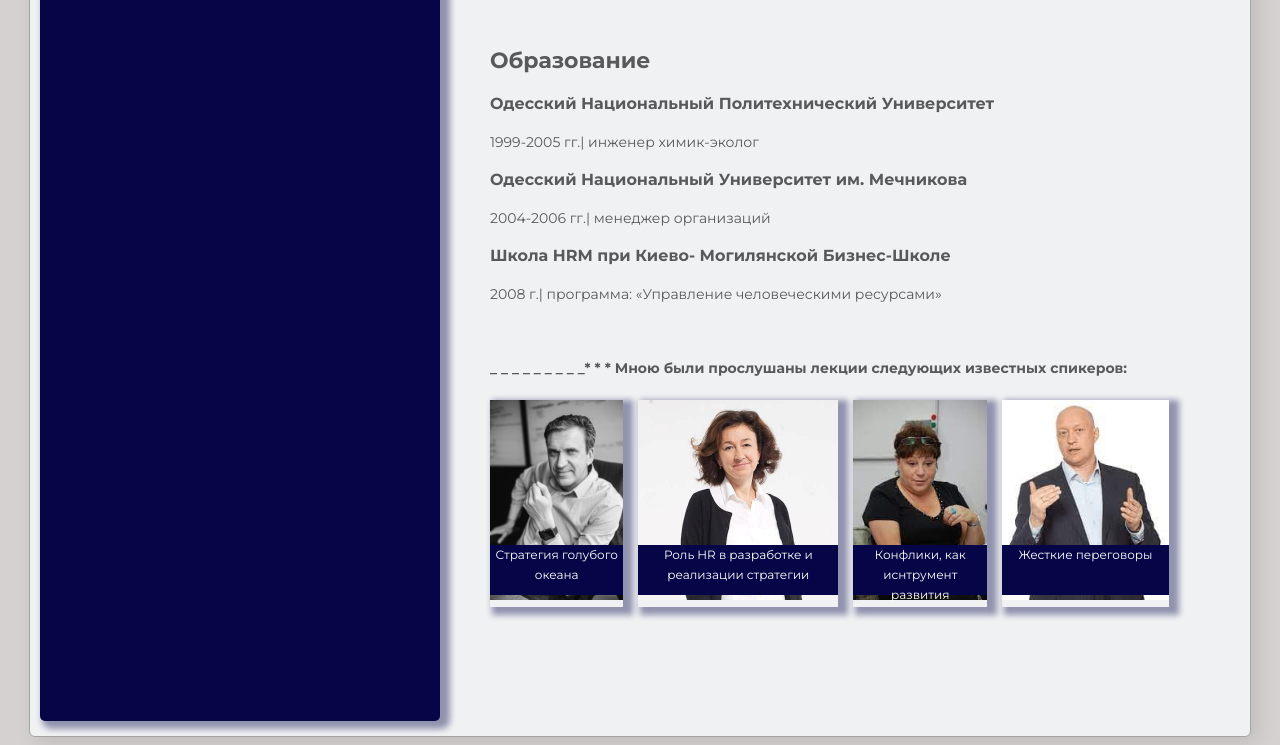
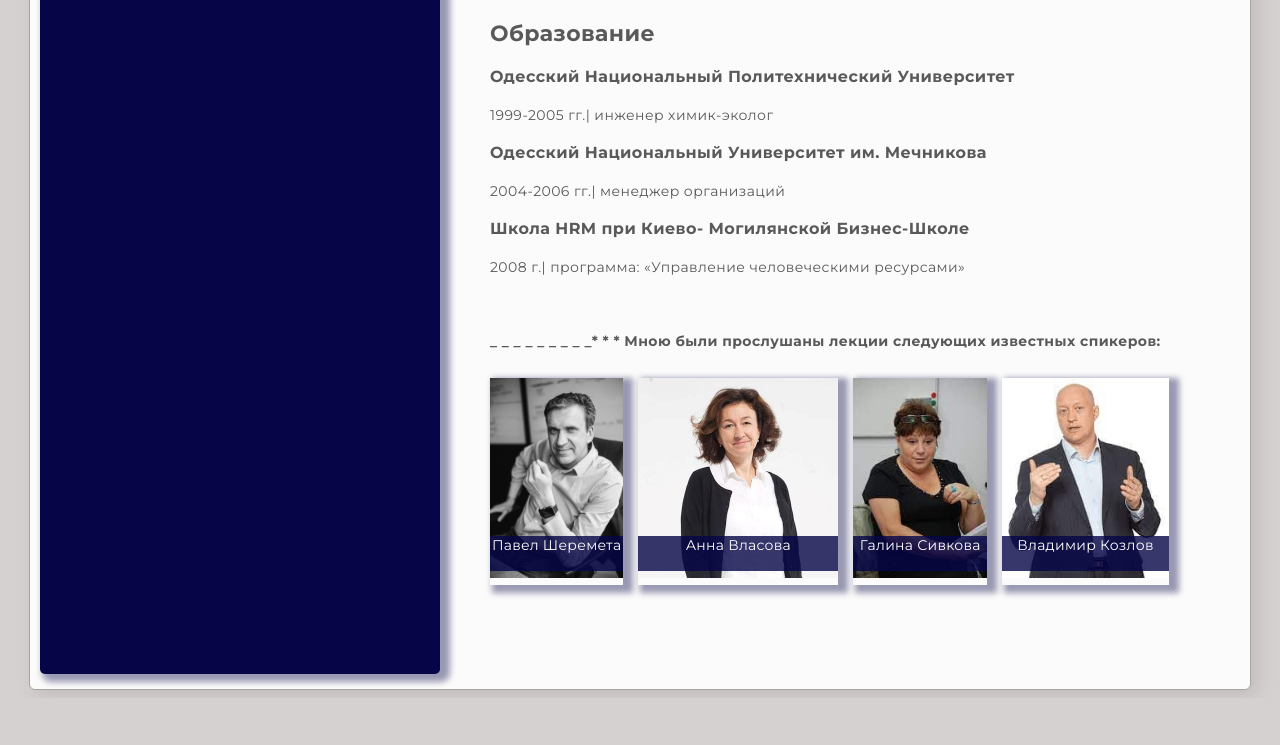
Before and after one commit to MarynaYa/cv_yaneva, a plain HTML site: page index.html in a window 1280 px wide. Shown: the part 1558-2303 px from the top of the page. After the commit the page ends 2256 px from the top, so only its background shows below. Drawn offline with Linux system fonts and the light colour scheme.

Commit message:
spicer-correct

```diff
--- a/index.html
+++ b/index.html
@@ -88,18 +88,18 @@
             <ul class="trainer-list list">
                 <li class="trainer-list__item">
                     <img src="./img/sheremeta4-76397 (1).jpg" widht="150" height="200" alt="">
-                    <p class="trainer-list__text">Стратегия голубого океана</p>
+                    <p class="trainer-list__text">Павел Шеремета</p>
                 </li><li class="trainer-list__item">
                     <img src="./img/avlasova (1).jpg" widht="150" height="200"  alt="">
-                    <p class="trainer-list__text">Роль HR в разработке и реализации стратегии</p>
+                    <p class="trainer-list__text">Анна Власова</p>
                 </li>
                 <li class="trainer-list__item">
                     <img src="./img/gsivkova (1).jpg" widht="150" height="200" alt="">
-                    <p class="trainer-list__text">Конфлики, как иснтрумент развития</p>
+                    <p class="trainer-list__text">Галина Сивкова</p>
                 </li>
                 <li class="trainer-list__item">
                     <img src="./img/vkozlov (1).jpg" widht="150" height="200" alt="">
-                    <p class="trainer-list__text">Жесткие переговоры</p>
+                    <p class="trainer-list__text">Владимир Козлов</p>
                 </li>
             </ul>
 
@@ -131,7 +131,7 @@
                     <svg class="contact-icon" width="14" height="14">
                         <use href="./img/sprite-socialnetwork.svg#icon-linkedin"></use>
                     </svg>
-                    <a href="../https://www.linkedin.com/in/%D0%BC%D0%B0%D1%80%D0%B8%D0%BD%D0%B0-%D1%8F%D0%BD%D0%B5%D0%B2%D0%B0-47426a68/?originalSubdomain=ua">Linkedin</a>
+                    <a href="../https:/https://linkedin.com/in/%D0%BC%D0%B0%D1%80%D0%B8%D0%BD%D0%B0-%D1%8F%D0%BD%D0%B5%D0%B2%D0%B0-47426a68/">Linkedin</a>
                 </li>
             </ul>
         </section>
@@ -145,7 +145,7 @@
                         <li>Амбициозность</li>
                         <li>Умение убеждать</li>
                         <li>Аналитичность</li>
-                        <li>Высокая адаптивностьt</li>
+                        <li>Высокая адаптивность</li>
                     </ul>
                      </li>
                 <li class="person-item">
--- a/styles/style.css
+++ b/styles/style.css
@@ -1,9 +1,10 @@
 body {
-      font-family: Montserrat;
+    font-family: Montserrat;
     font-weight: 400;
     font-size: 14px;
     line-height: 24px;
     font-style: normal;
+    letter-spacing: 0.03em;
     color: #595959;
     background-color: #d6d1d1;
 }
@@ -14,7 +15,7 @@ body {
     border: 1px solid #a4a4a4;
     box-shadow: 6px 6px 20px rgb(0 0 0 / 10%);
     border-radius: 6px;
-    background-color: rgb(239, 241, 243);
+    background-color: rgb(251, 251, 251);
     align-content: center;
     margin: 0 auto;
     padding: 15px 10px;
@@ -22,7 +23,7 @@ body {
 h1 {
     font-weight: 700;
     font-style: normal;
-    font-size: 30px;
+    font-size: 28px;
     line-height: 33px;
 }
 h2 {
@@ -38,7 +39,7 @@ h3 {
     line-height: 20px;
 }
 .basic {
-    margin: 100px 50px;
+    margin: 75px 50px;
 }
 .project {
     color: blue;
@@ -72,8 +73,8 @@ h3 {
     display: flex;
     list-style: none;
     gap: 15px;
-    margin-top: 20px;
-   padding: 0;
+    margin-top: 25px;
+    padding: 0;
 }
 .trainer-list__item {
     position: relative;
@@ -84,13 +85,14 @@ h3 {
     bottom: 0;
     left: 0;
     width: 100%;
-    height: 50px;
-    background-color: rgb(5, 5, 71);
+    height: 35px;
+    background-image: linear-gradient(rgba(5, 5, 71, 0.8), rgba(5, 5, 71, 0.8) );
     color: #ffffff;
     text-align: center;
     align-items: center;
-    font-size: 12px;
-    line-height: 20px;
+    font-size: 14px;
+    line-height: 18px;
+    letter-spacing: 0.02em;
 }
 
 sidebar {
```
